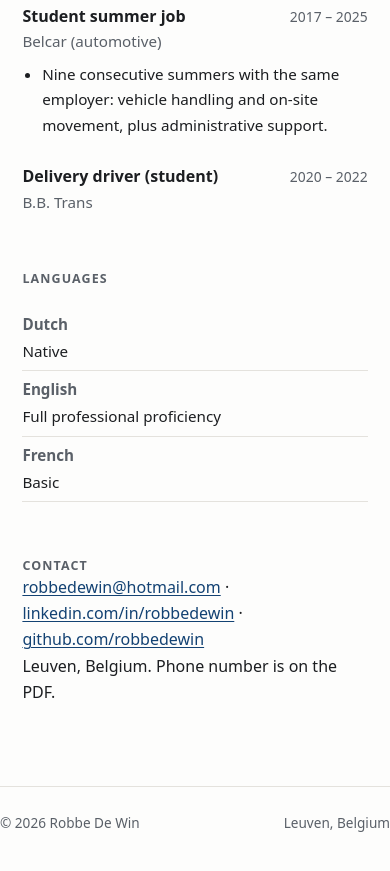
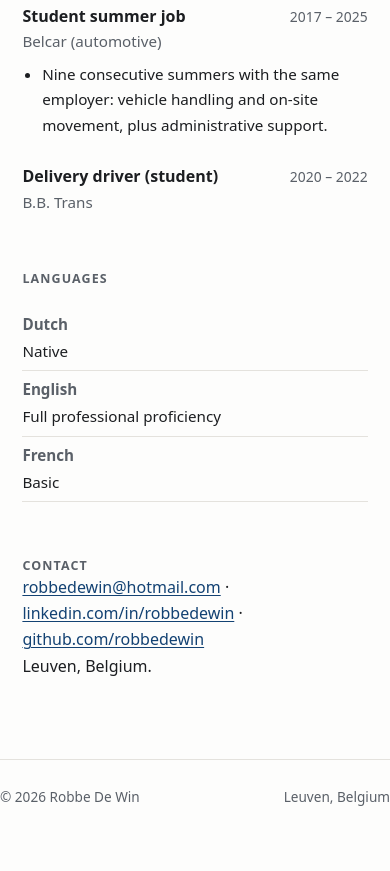
Before and after one commit to robbedewin/robbedewin.be, an Astro site: page /cv in a window 390 px wide. Shown: the part 3786-4657 px from the top of the page. Built offline with nearby package versions, Linux system fonts and the light colour scheme; Astro itself is replaced by a stand-in of ours.

Commit message:
Publish the designed CV, without phone number or date of birth
The site now links cv-designed-web.pdf (the two-column, human-facing
layout) instead of the ATS variant. A PDF at a stable public URL has an
extractable text layer: search engines index it and harvesters scrape
phone numbers and dates of birth out of it, which made keeping those off
the HTML CV page pointless.

Both are built from one source via an \ifdefined\WEBCV conditional in
jobhunt/cv/cv-designed.tex, so the application PDF keeps both fields.
Photo stays — normal on a Belgian CV.

Co-Authored-By: Claude Opus 5 <noreply@anthropic.com>

```diff
--- a/src/pages/cv.astro
+++ b/src/pages/cv.astro
@@ -229,6 +229,6 @@ import Base from '../layouts/Base.astro';
     <a href="https://linkedin.com/in/robbedewin" rel="noopener">linkedin.com/in/robbedewin</a> ·
     <a href="https://github.com/robbedewin" rel="noopener">github.com/robbedewin</a>
     <br />
-    Leuven, Belgium. Phone number is on the PDF.
+    Leuven, Belgium.
   </p>
 </Base>
```
Also changed, not shown: 1 other file.
